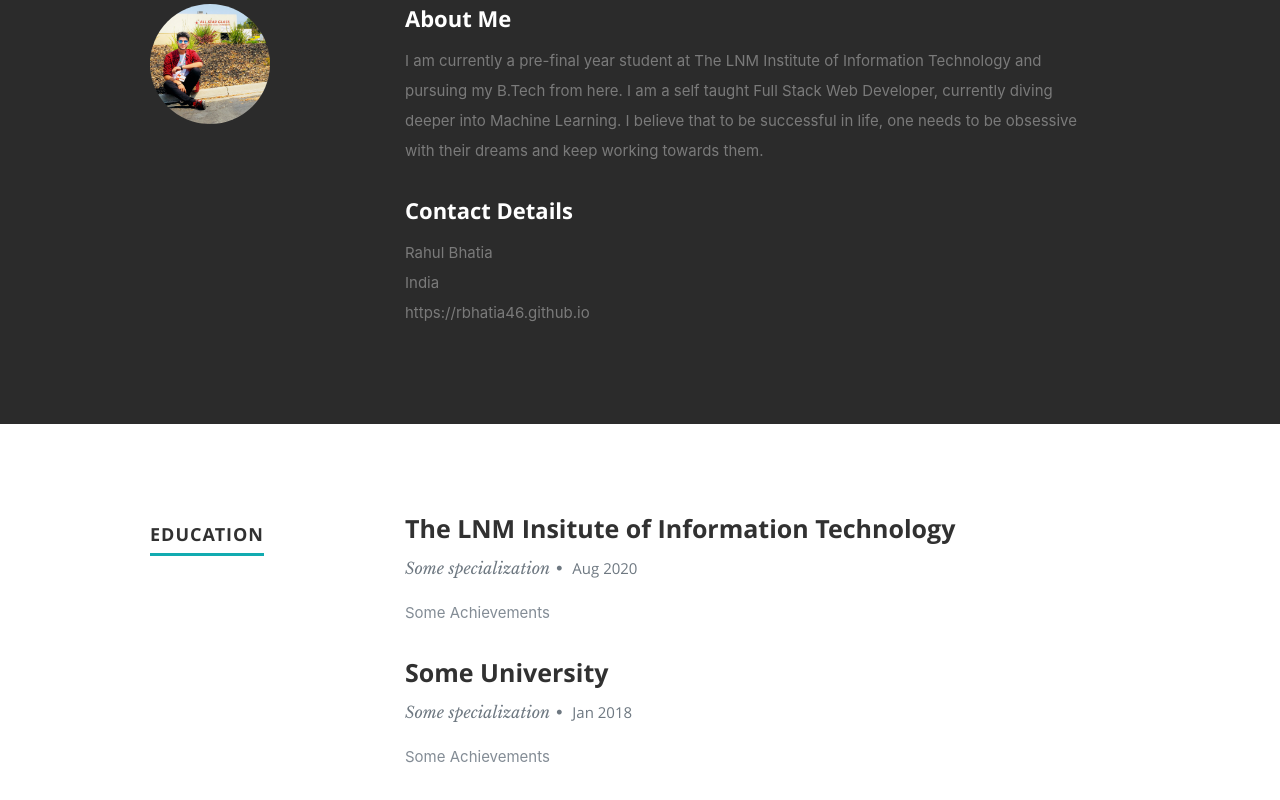
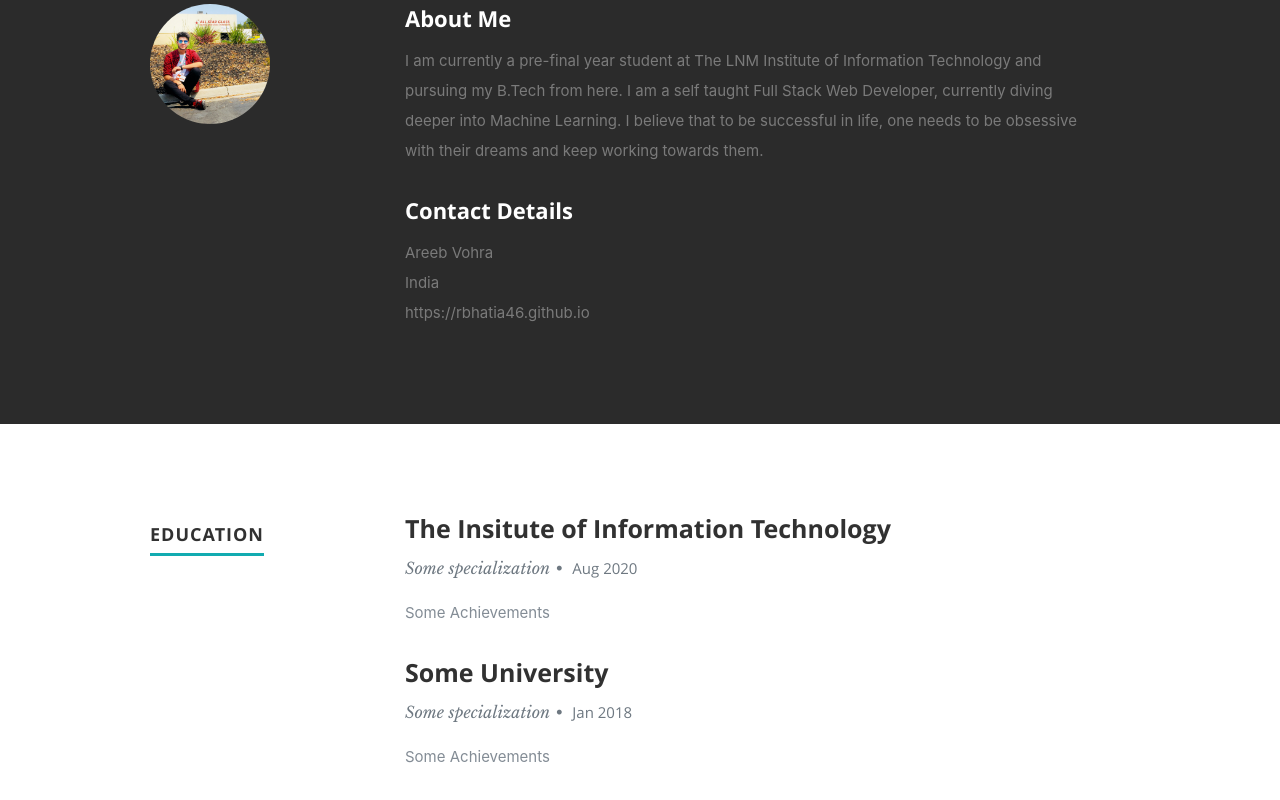
Before and after one commit to areebvohra/react-portfolio, a React (Create React App) app: page / in a window 1280 px wide. Shown: the part 892-1692 px from the top of the page. Built offline with nearby package versions, Linux system fonts and the light colour scheme.

Commit message:
name changed

```diff
--- a/public/index.html
+++ b/public/index.html
@@ -19,7 +19,7 @@
       work correctly both with client-side routing and a non-root public URL.
       Learn how to configure a non-root public URL by running `npm run build`.
     -->
-    <title>Rahul Bhatia</title>
+    <title>Areeb Vohra</title>
     <link rel="stylesheet" href="%PUBLIC_URL%/css/default.css">
 <link rel="stylesheet" href="%PUBLIC_URL%/css/layout.css">
 <link rel="stylesheet" href="%PUBLIC_URL%/css/media-queries.css">
--- a/src/resumeData.js
+++ b/src/resumeData.js
@@ -1,6 +1,6 @@
 let resumeData = {
     "imagebaseurl":"https://rbhatia46.github.io/",
-    "name": "Rahul Bhatia",
+    "name": "Areeb Vohra",
     "role": "Frontend Developer and Data Scientist",
     "linkedinId":"Your LinkedIn Id",
     "skypeid": "Your skypeid",
@@ -8,17 +8,17 @@ let resumeData = {
     "socialLinks":[
         {
           "name":"linkedin",
-          "url":"https://www.linkedin.com/in/rahul-bhatia-67ba08121/",
+          "url":"#",
           "className":"fa fa-linkedin"
         },
         {
           "name":"github",
-          "url":"http://github.com/rbhatia46",
+          "url":"https://github.com/AreebVohra",
           "className":"fa fa-github"
         },
         {
           "name":"skype",
-          "url":"http://twitter.com/rbhatia46",
+          "url":"#",
           "className":"fa fa-twitter"
         }
       ],
@@ -27,7 +27,7 @@ let resumeData = {
     "website":"https://rbhatia46.github.io",
     "education":[
       {
-        "UniversityName":"The LNM Insitute of Information Technology",
+        "UniversityName":"The Insitute of Information Technology",
         "specialization":"Some specialization",
         "MonthOfPassing":"Aug",
         "YearOfPassing":"2020",
```
Also changed, not shown: 1 other file (tests, documents, lock files or other folders).
